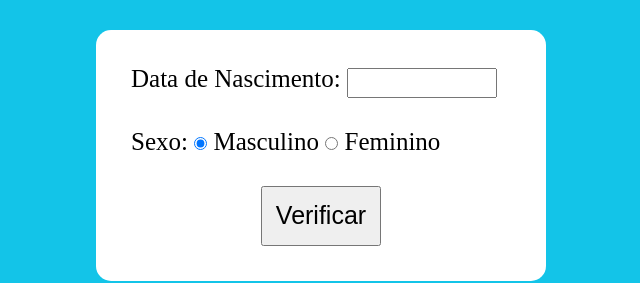
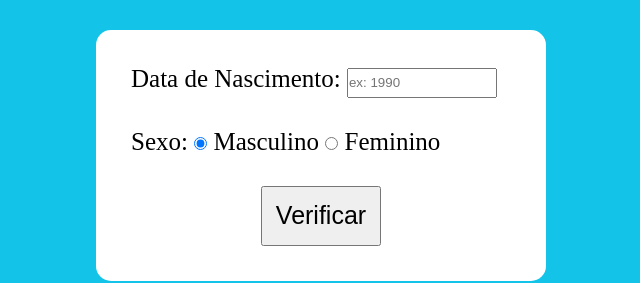
Before and after one commit to devguilhermecosta/learning-javascript, a plain HTML site: page projeto-formulario/index.html in a window 1280 px wide. Shown: the full height of the page, 319-959 px from the left. Drawn offline with Linux system fonts and the light colour scheme.

Commit message:
adicionado placeholder no input 'input_idade'

```diff
--- a/projeto-formulario/index.html
+++ b/projeto-formulario/index.html
@@ -12,7 +12,7 @@
         <div>
             <p class="space-content">
                 Data de Nascimento:
-                <input type="number" name="input_idade" id="input_idade" class="input">
+                <input type="number" name="input_idade" id="input_idade" placeholder="ex: 1990" class="input">
             </p>
             <p class="space-content">
                 Sexo:
```
